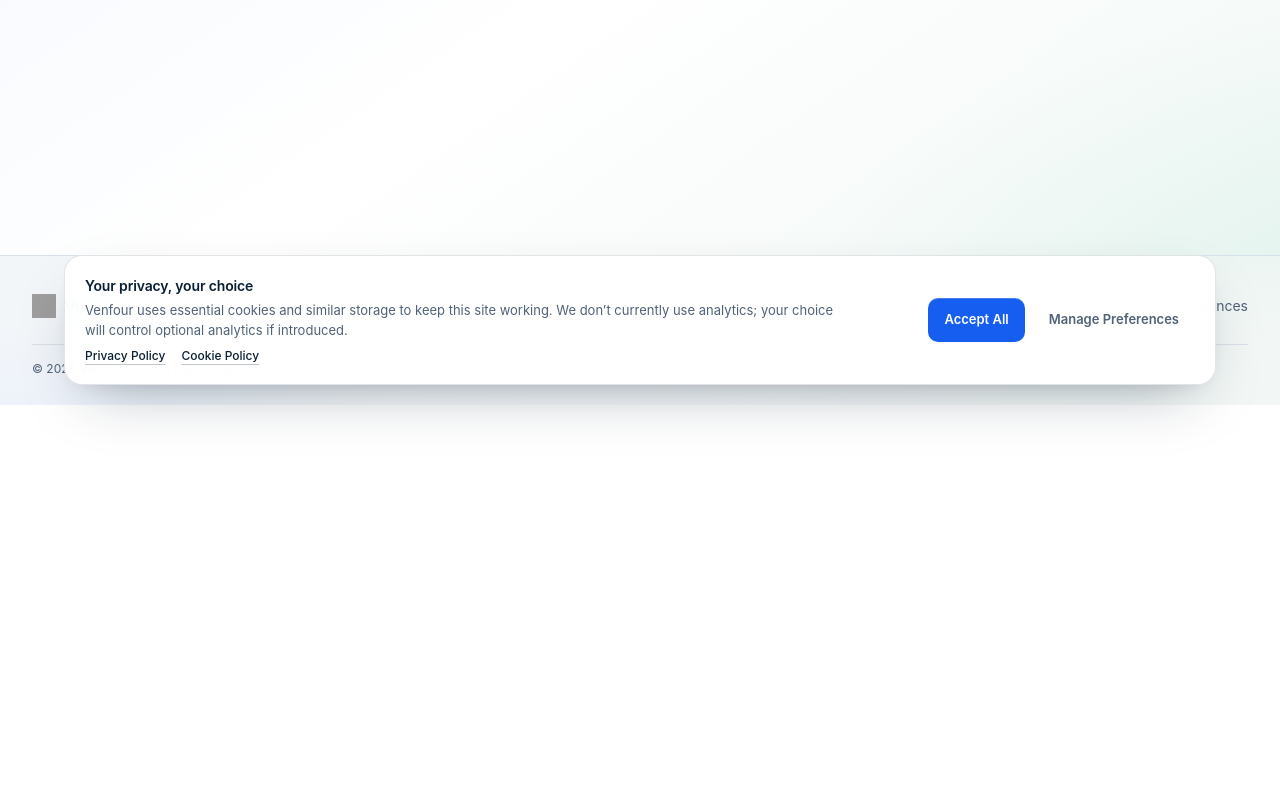
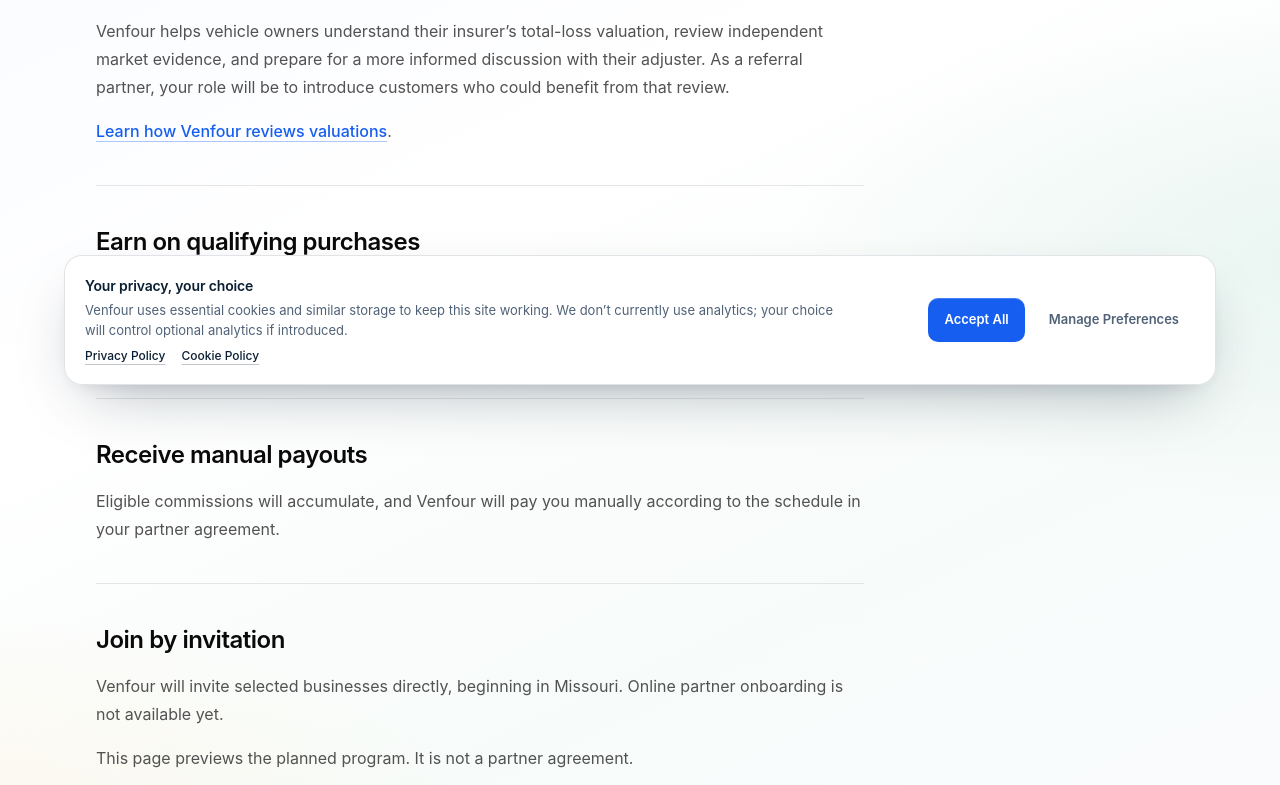
Before and after one commit to TolibovZafarali/venfour, a React (Vite) app in the folder frontend/: page /referral-partners in a window 1280 px wide. Shown: the part 395-1180 px from the top of the page. Before the commit the page ends 800 px from the top, so only its background shows below. Built offline with nearby package versions, Linux system fonts and the light colour scheme; no server answers; grey boxes are pictures that could not be loaded.

Commit message:
feat(referrals): add referral partners page and footer link

```diff
--- a/frontend/src/app/router.tsx
+++ b/frontend/src/app/router.tsx
@@ -24,6 +24,7 @@
 import { NotFoundPage } from "@/pages/not-found-page";
 import { PrivacyPage } from "@/pages/privacy-page";
 import { FindReviewPage, PreviewReturnPage } from "@/pages/preview-return-page";
+import { ReferralPartnersPage } from "@/pages/referral-partners-page";
 import { RouteErrorPage } from "@/pages/route-error-page";
 import { TermsPage } from "@/pages/terms-page";
 import { TotalLossAnalysisPage } from "@/pages/total-loss-analysis-page";
@@ -368,6 +369,14 @@
         ),
       },
       {
+        path: "referral-partners",
+        element: <ReferralPartnersPage />,
+        handle: metadata(
+          "Referral Partners | Venfour",
+          "Learn about Venfour’s planned invitation-only referral program, beginning in Missouri, with commissions on qualifying purchases and manual payouts.",
+        ),
+      },
+      {
         path: "contact",
         element: <ContactPage />,
         handle: metadata(
--- a/frontend/src/components/app-shell.tsx
+++ b/frontend/src/components/app-shell.tsx
@@ -647,6 +647,11 @@
                       </Link>
                     </li>
                     <li>
+                      <Link to="/referral-partners" className={footerLinkClassName}>
+                        Referral partners
+                      </Link>
+                    </li>
+                    <li>
                       <Link to="/contact" className={footerLinkClassName}>
                         Contact
                       </Link>
--- a/frontend/src/pages/page-gradients.ts
+++ b/frontend/src/pages/page-gradients.ts
@@ -18,6 +18,7 @@
   "/cookies",
   "/methodology",
   "/privacy",
+  "/referral-partners",
   "/terms",
 ]);
 
--- /dev/null
+++ b/frontend/src/pages/referral-partners-page.tsx
@@ -0,0 +1,58 @@
+import { Link } from "react-router";
+
+import {
+  PublicPage,
+  PublicPageSection,
+  publicTextLinkClassName,
+} from "@/pages/public-page";
+
+export function ReferralPartnersPage() {
+  return (
+    <PublicPage
+      eyebrow="Referral partners"
+      title="Refer customers to Venfour"
+      introduction="We’re preparing an invitation-only referral program for businesses that help vehicle owners after a total loss, beginning in Missouri."
+      tone="methodology"
+    >
+      <PublicPageSection title="Help customers understand their valuation">
+        <p>
+          Venfour helps vehicle owners understand their insurer’s total-loss
+          valuation, review independent market evidence, and prepare for a more
+          informed discussion with their adjuster. As a referral partner, your
+          role will be to introduce customers who could benefit from that review.
+        </p>
+        <p>
+          <Link to="/methodology" className={publicTextLinkClassName}>
+            Learn how Venfour reviews valuations
+          </Link>
+          .
+        </p>
+      </PublicPageSection>
+
+      <PublicPageSection title="Earn on qualifying purchases">
+        <p>
+          The planned program will offer a commission when a customer you refer
+          completes a qualifying purchase. Your partner agreement will specify
+          the commission amount, eligibility, and adjustments for refunds.
+        </p>
+      </PublicPageSection>
+
+      <PublicPageSection title="Receive manual payouts">
+        <p>
+          Eligible commissions will accumulate, and Venfour will pay you manually
+          according to the schedule in your partner agreement.
+        </p>
+      </PublicPageSection>
+
+      <PublicPageSection title="Join by invitation">
+        <p>
+          Venfour will invite selected businesses directly, beginning in
+          Missouri. Online partner onboarding is not available yet.
+        </p>
+        <p>
+          This page previews the planned program. It is not a partner agreement.
+        </p>
+      </PublicPageSection>
+    </PublicPage>
+  );
+}
```
Also changed, not shown: 2 other files (tests, documents, lock files or other folders).
